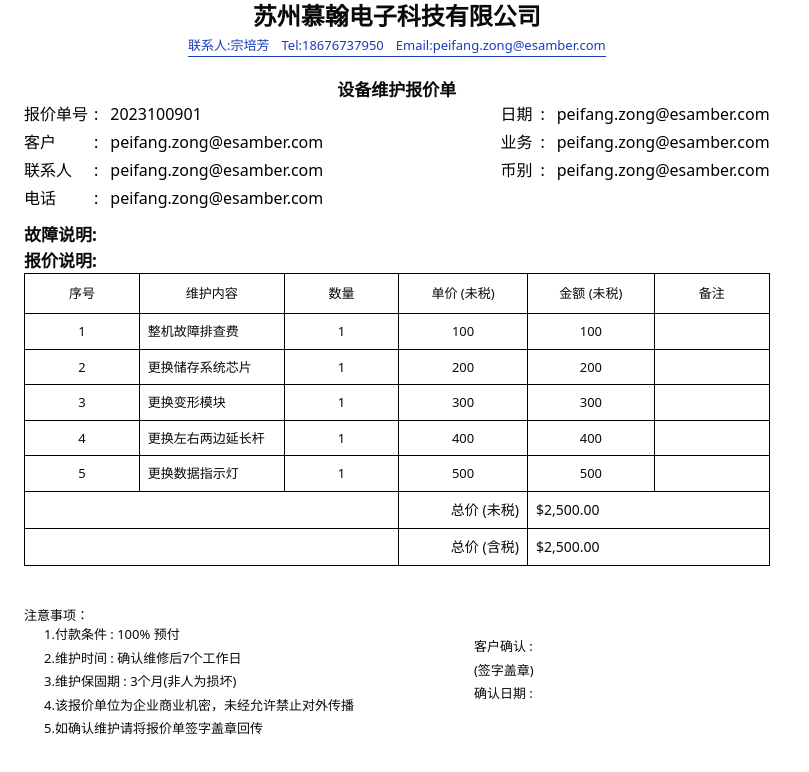
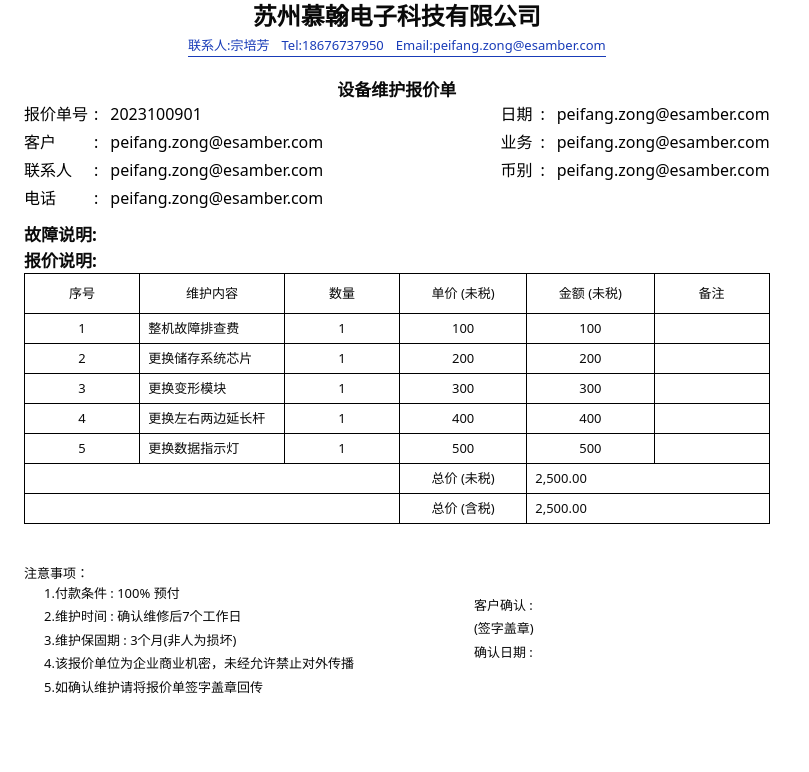
Before and after one commit to nickchow2020/turbo-invoice-app, a Next.js app: page / in a window 1280 px wide. Shown: the top 772 px of the page, without its empty margins (0-809 px from the left). Built offline with nearby package versions, Linux system fonts and the light colour scheme.

Commit message:
update pricing table footer

```diff
--- a/src/components/PricingTable.tsx
+++ b/src/components/PricingTable.tsx
@@ -109,7 +109,7 @@
         getCoreRowModel: getCoreRowModel(),
     });
     return (
-        <Table className="rounded-md border border-black">
+        <Table className="rounded-md border border-black  leading-none">
             <TableHeader>
                 {table.getHeaderGroups().map((headerGroup) => {
                     return (
@@ -162,29 +162,26 @@
                         colSpan={3}
                         className="text-[13px] text-center border border-black"
                     ></TableCell>
-                    <TableCell className="text-right border border-black">
+                    <TableCell className="text-[13px] text-center border border-black">
                         总价 (未税)
                     </TableCell>
                     <TableCell
                         colSpan={2}
-                        className="text-left border border-black"
+                        className="text-[13px] border border-black text-left"
                     >
-                        $2,500.00
+                        2,500.00
                     </TableCell>
                 </TableRow>
                 <TableRow className="bg-[#fff]">
-                    <TableCell
-                        colSpan={3}
-                        className="text-[13px] text-center border border-black"
-                    ></TableCell>
-                    <TableCell className="text-right border border-black">
+                    <TableCell colSpan={3}></TableCell>
+                    <TableCell className="text-[13px] text-center border border-black">
                         总价 (含税)
                     </TableCell>
                     <TableCell
                         colSpan={2}
-                        className="text-left border border-black"
+                        className="text-[13px]  border border-black text-left"
                     >
-                        $2,500.00
+                        2,500.00
                     </TableCell>
                 </TableRow>
             </TableFooter>
```
